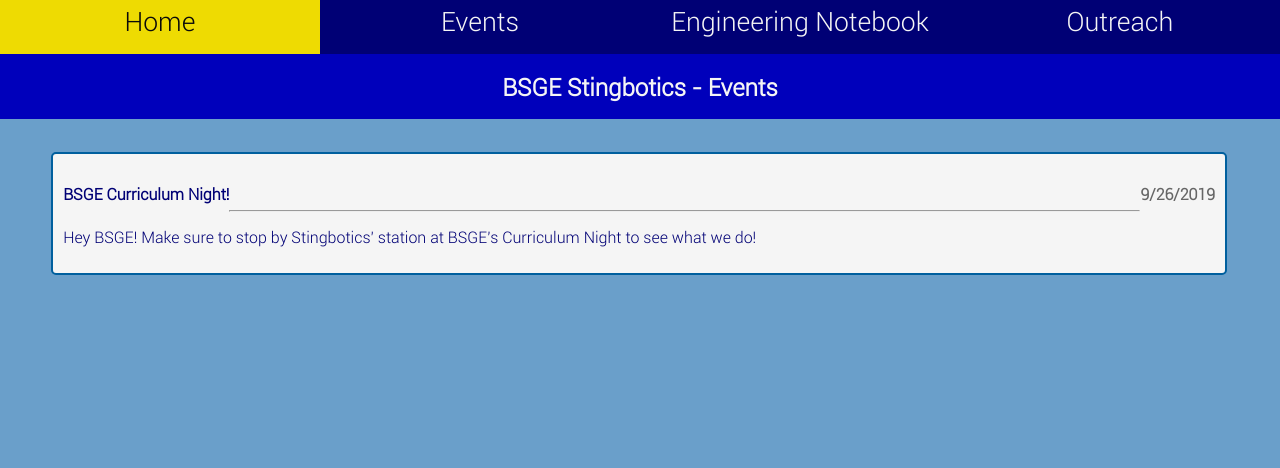
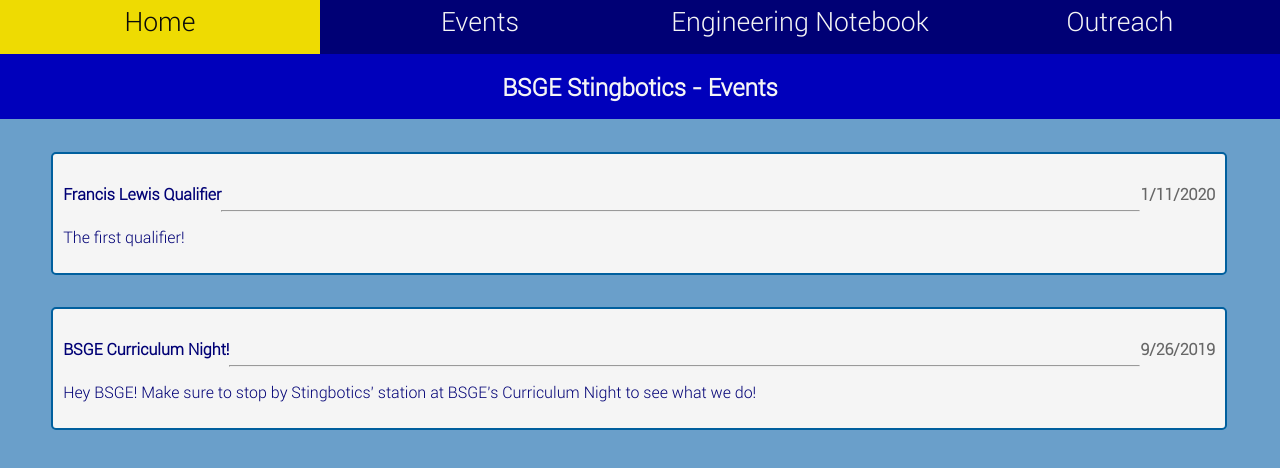
Before and after one commit to stingbotics/stingbotics.github.io, a plain HTML site: page Events/index.html in a window 1280 px wide. Drawn offline with Linux system fonts and the light colour scheme.

Commit message:
add new event

```diff
--- a/Events/index.html
+++ b/Events/index.html
@@ -16,6 +16,15 @@
         <div id='events'>
             <div class="event-box">
                 <div class='event-header'>
+                    <h4 class='title'>Francis Lewis Qualifier</h4>
+                    <h4 class='date'>1/11/2020</h4>
+                </div>
+                <br></br>
+                <hr>
+                <p class='event-description'>The first qualifier!</p>
+            </div>
+            <div class="event-box">
+                <div class='event-header'>
                     <h4 class='title'>BSGE Curriculum Night!</h4>
                     <h4 class='date'>9/26/2019</h4>
                 </div>
```
